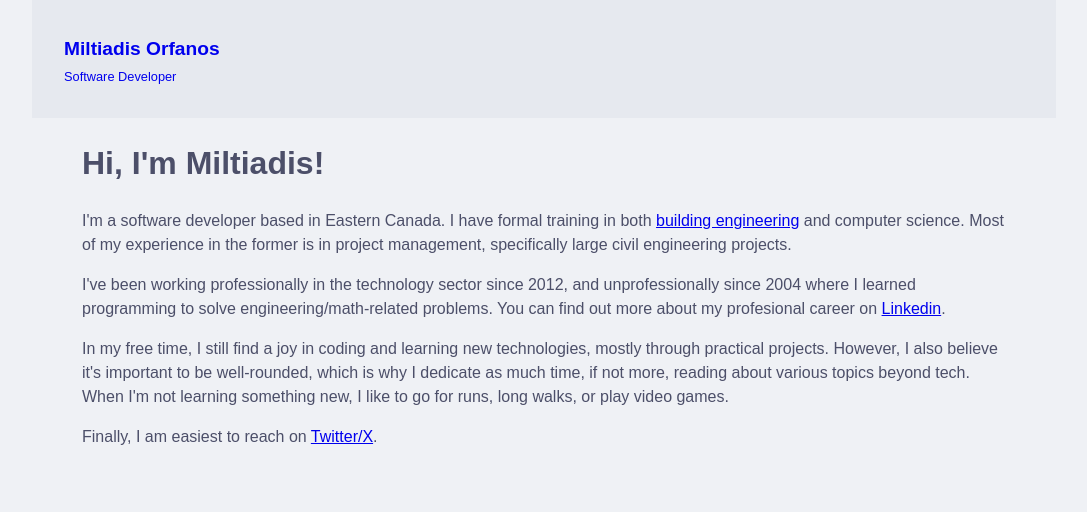
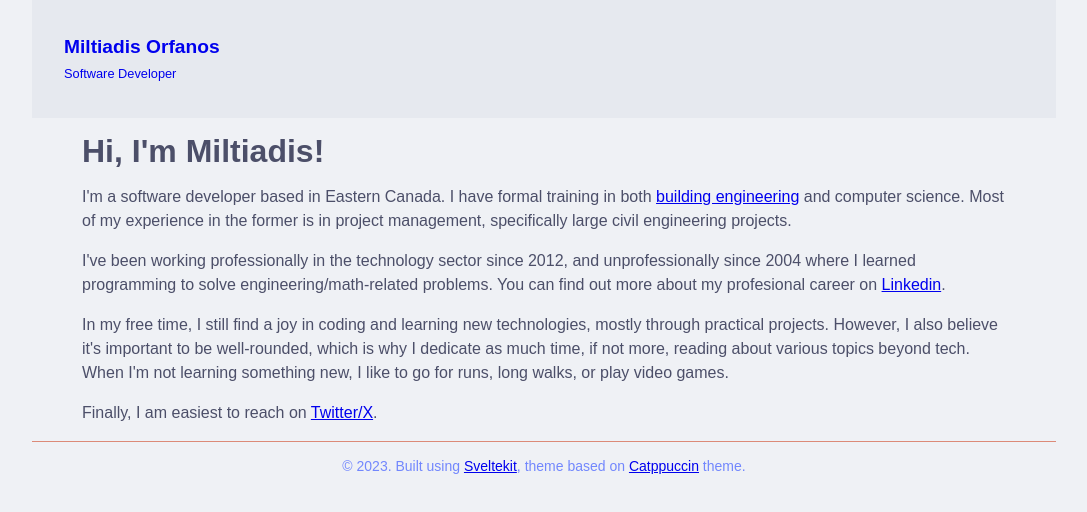
Before and after one commit to m-orfanos/homepage, a SvelteKit app: page / in a window 1280 px wide. Shown: the top 512 px of the page, without its empty margins (96-1183 px from the left). Built offline with nearby package versions, Linux system fonts and the light colour scheme; some icons are missing.

Commit message:
adds footer with references

```diff
--- a/src/app.css
+++ b/src/app.css
@@ -14,6 +14,13 @@ body {
   --mantle: #181825;
   --rosewater: #f5e0dc;
   --color-text: #cdd6f4;
+
+  /* taken from https://tailwindcss.com/docs/font-size */
+  --font-size-base: 1rem;
+  --line-height-base: 1.5rem;
+
+  --font-size-sm: 0.875rem;
+  --line-height-sm: 1.25rem;
 }
 
 /* taken from https://github.com/catppuccin */
@@ -93,4 +100,7 @@ html {
   color: var(--color-text);
   margin: 0 auto;
   max-width: var(--max-width);
+
+  font-size: var(--font-size-base);
+  line-height: var(--line-height-base);
 }
--- a/src/routes/+layout.svelte
+++ b/src/routes/+layout.svelte
@@ -1,5 +1,6 @@
 <script lang="ts">
   import Header from './header.svelte';
+	import Footer from './footer.svelte'
 
   import '../app.css';
   import 'sanitize.css';
@@ -11,4 +12,6 @@
   <main>
     <slot />
   </main>
+
+  <Footer />
 </div>
--- /dev/null
+++ b/src/routes/footer.svelte
@@ -0,0 +1,23 @@
+<footer>
+  <div>
+    <p>
+      &copy {new Date().getFullYear()}. Built using <a href="https://kit.svelte.dev/">Sveltekit</a>,
+      theme based on <a href="https://github.com/catppuccin/catppuccin">Catppuccin</a> theme.
+    </p>
+  </div>
+</footer>
+
+<style lang="scss">
+  footer {
+    border-top: 1px solid var(--rosewater);
+    color: var(--lavender);
+    font-size: var(--font-size-sm);
+    line-height: var(--line-height-sm);
+
+    div {
+      display:flex;
+      align-content: center;
+      justify-content: center;
+    }
+  }
+</style>
--- a/src/routes/toggle.svelte
+++ b/src/routes/toggle.svelte
@@ -33,7 +33,7 @@
   {/if}
 </button>
 
-<style>
+<style lang="scss">
   button {
     padding: 0;
     font-weight: inherit;
@@ -41,10 +41,14 @@
     border: none;
     box-shadow: none;
     overflow: hidden;
-  }
 
-  button > * {
-    display: flex;
-    gap: var(--gap);
+    &:hover {
+      color: var(--blue);
+    }
+
+    > * {
+      display: flex;
+      gap: var(--gap);
+    }
   }
 </style>
```
